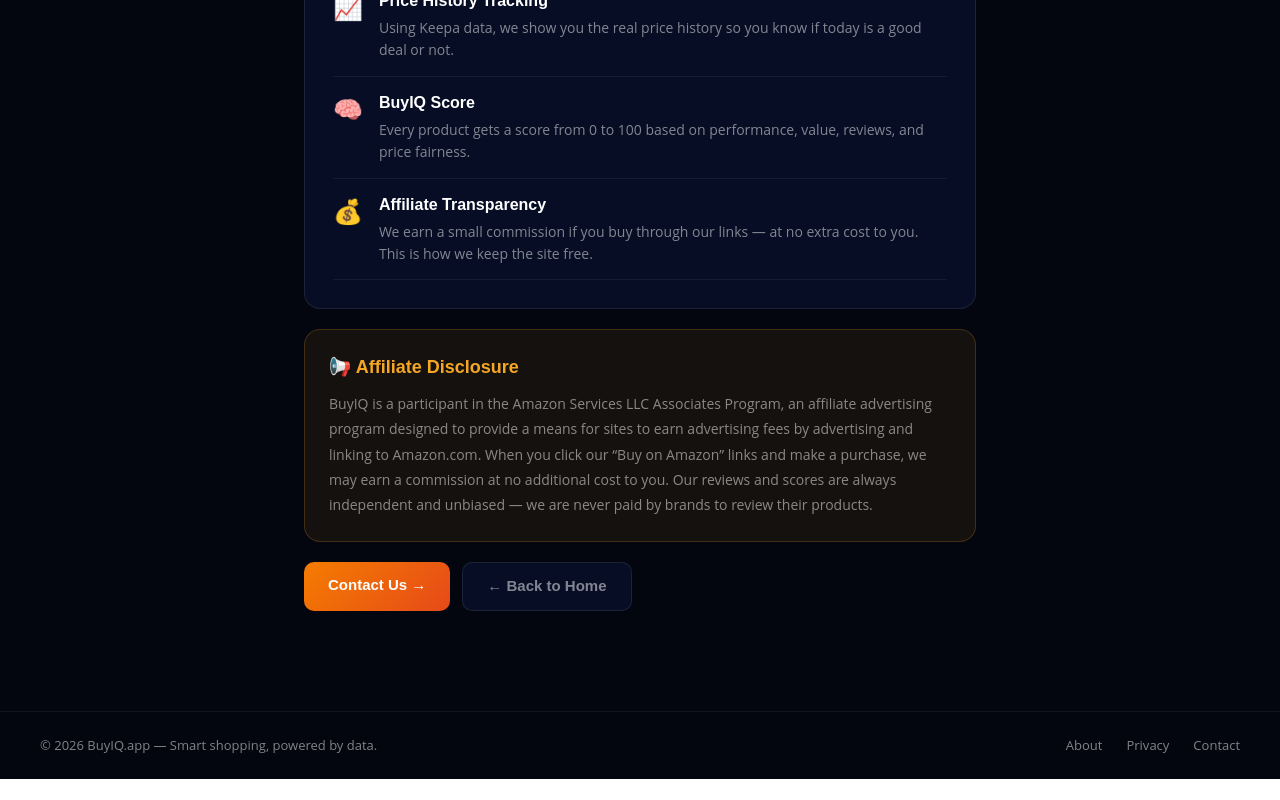
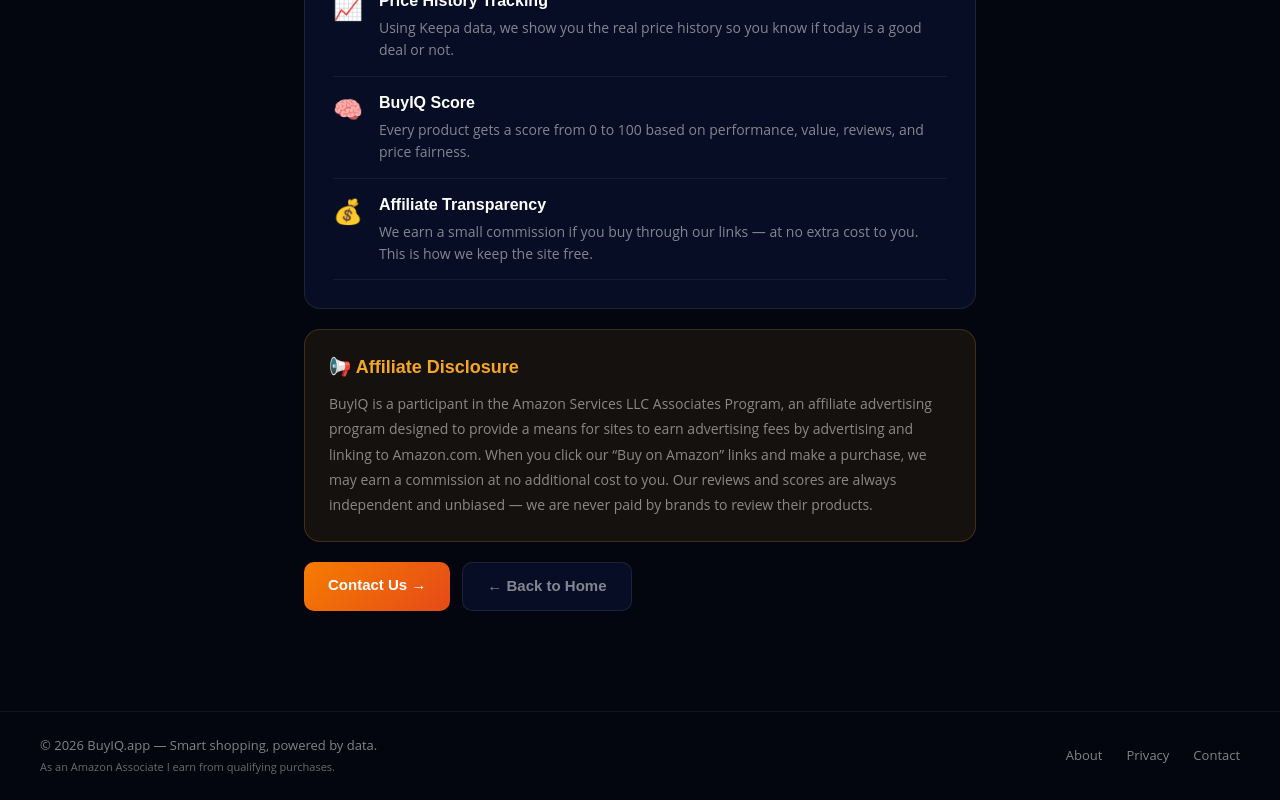
Before and after one commit to znajafian69/BuyIQ, a Next.js app: page /about in a window 1280 px wide. Shown: the part 860-1660 px from the top of the page. Before the commit the page ends 1639 px from the top, so only its background shows below. Built offline with nearby package versions, Linux system fonts and the light colour scheme.

Commit message:
updated footer

```diff
--- a/app/about/page.tsx
+++ b/app/about/page.tsx
@@ -97,13 +97,18 @@
 
         </div>
 
-        {/* FOOTER */}
-        <footer style={{ display: 'flex', justifyContent: 'space-between', flexWrap: 'wrap', gap: 12, padding: '24px 40px', fontSize: 13, color: t.muted, borderTop: `1px solid ${t.subtle}` }}>
-          <span>© 2026 BuyIQ.app — Smart shopping, powered by data.</span>
-          <div style={{ display: 'flex', gap: 24 }}>
-            {[['About', '/about'], ['Privacy', '/privacy'], ['Contact', '/contact']].map(([l, h]) => (
-              <Link key={l} href={h} style={{ color: t.muted, textDecoration: 'none' }}>{l}</Link>
-            ))}
+        {/* ── FOOTER ── */}
+        <footer style={{ padding: '24px 40px', borderTop: `1px solid ${t.subtle}` }}>
+          <div style={{ display: 'flex', justifyContent: 'space-between', flexWrap: 'wrap', gap: 12 }}>
+            <div>
+              <div style={{ fontSize: 13, color: t.muted }}>© 2026 BuyIQ.app — Smart shopping, powered by data.</div>
+              <div style={{ fontSize: 11, color: t.muted, marginTop: 4, opacity: 0.8 }}>As an Amazon Associate I earn from qualifying purchases.</div>
+            </div>
+            <div style={{ display: 'flex', gap: 24, alignItems: 'center' }}>
+              {[['About', '/about'], ['Privacy', '/privacy'], ['Contact', '/contact']].map(([l, h]) => (
+                <Link key={l} href={h} style={{ fontSize: 13, color: t.muted, textDecoration: 'none' }}>{l}</Link>
+              ))}
+            </div>
           </div>
         </footer>
 
```
